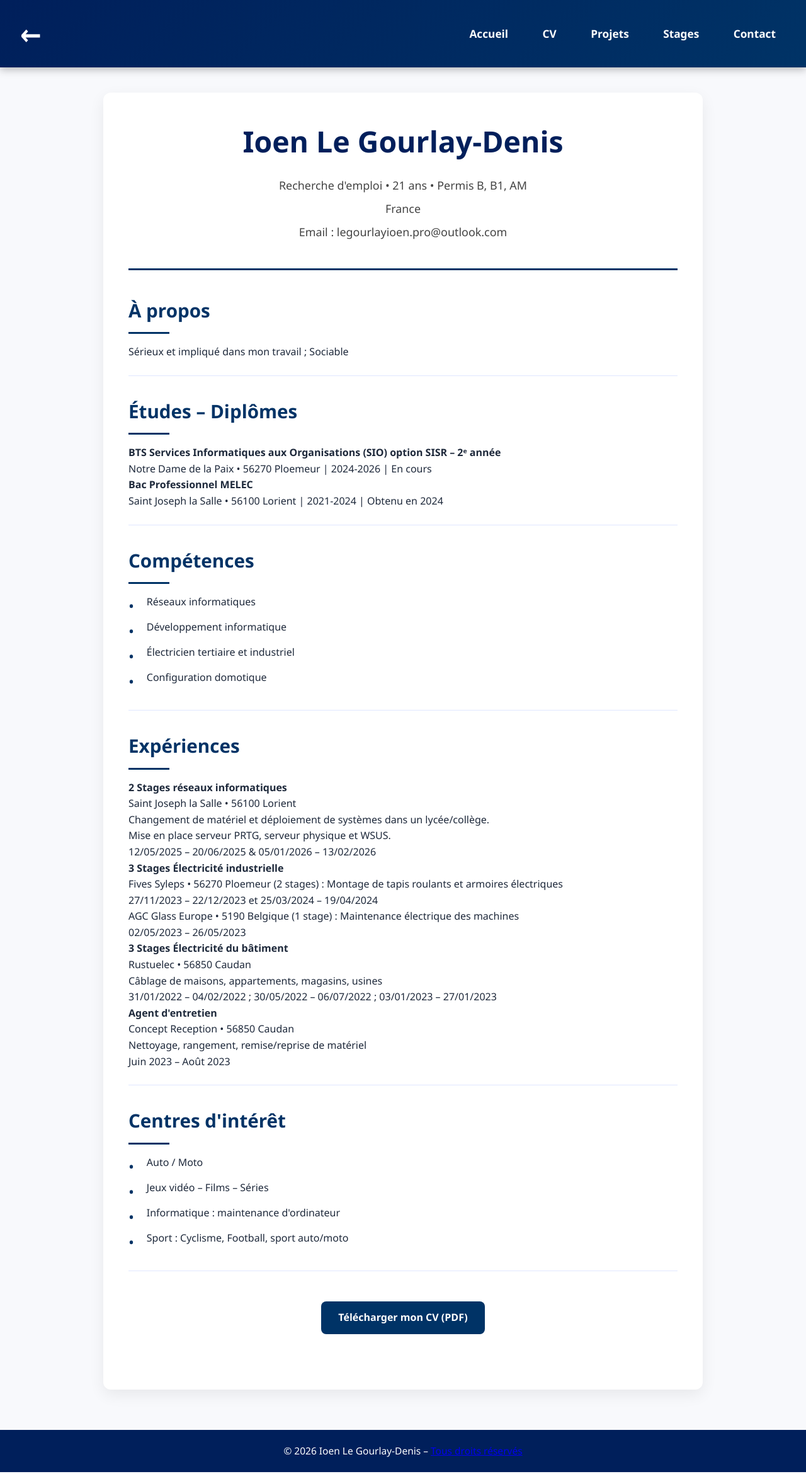
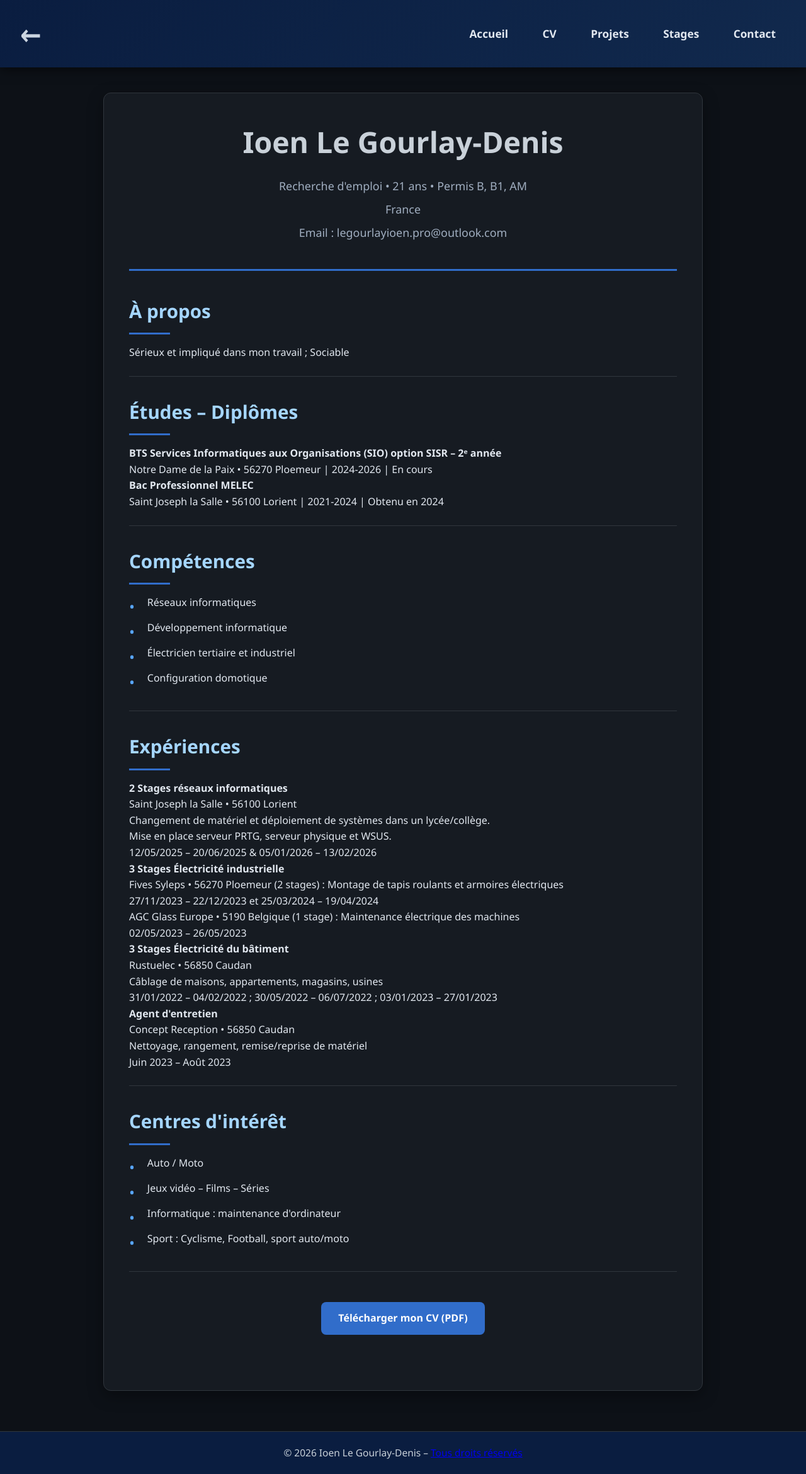
Before and after one commit to IoenLGD/PortFolio-IoenLGD, a plain HTML site: page cv.html in a window 1280 px wide. Shown: the whole page at 63% size. Drawn offline with Linux system fonts and the light colour scheme.

Commit message:
Update styles.css

```diff
--- a/styles.css
+++ b/styles.css
@@ -1,5 +1,5 @@
 /* styles.css - Portfolio Ioen Le Gourlay-Denis - BTS SIO SISR */
-/* Version avant ajout photo - Flèche dans barre bleue - Écart menu réduit - 16 février 2026 */
+/* Version DARK MODE - février 2026 */
 
 * {
     margin: 0;
@@ -9,40 +9,40 @@
 
 body {
     font-family: 'Segoe UI', Tahoma, Geneva, Verdana, sans-serif;
-    background-color: #f8f9fc;
-    color: #1e293b;
+    background-color: #0d1117;          /* GitHub-like dark fond */
+    color: #e2e8f0;                     /* texte principal clair */
     line-height: 1.6;
     min-height: 100vh;
 }
 
-/* Barre bleue du haut */
+/* Barre du haut – version plus sombre */
 header {
-    background: linear-gradient(135deg, #001f5b 0%, #003366 100%);
+    background: linear-gradient(135deg, #0a1d40 0%, #11294d 100%);
     padding: 1.1rem 2rem;
     position: sticky;
     top: 0;
     z-index: 100;
-    box-shadow: 0 4px 12px rgba(0, 0, 0, 0.25);
+    box-shadow: 0 4px 16px rgba(0, 0, 0, 0.5);
     display: flex;
     align-items: center;
     justify-content: space-between;
 }
 
-/* Flèche retour en haut à gauche (dans la barre bleue) */
+/* Flèche retour */
 .back-arrow {
     font-size: 2.8rem;
-    color: white;
+    color: #cbd5e1;
     text-decoration: none;
     font-weight: bold;
     transition: all 0.3s ease;
 }
 
 .back-arrow:hover {
-    color: #bbdefb;
+    color: #93c5fd;
     transform: scale(1.15);
 }
 
-/* Menu aligné à droite */
+/* Menu */
 nav {
     display: flex;
     justify-content: flex-end;
@@ -50,12 +50,12 @@ nav {
 
 nav ul {
     display: flex;
-    gap: 1.4rem;               /* Écart réduit entre Accueil · CV · Projets · Stages · Contact */
+    gap: 1.4rem;
     list-style: none;
 }
 
 nav ul li a {
-    color: white;
+    color: #e2e8f0;
     text-decoration: none;
     font-weight: 600;
     font-size: 1.08rem;
@@ -66,7 +66,7 @@ nav ul li a {
 
 nav ul li a:hover,
 nav ul li a.active {
-    background: rgba(255, 255, 255, 0.15);
+    background: rgba(255, 255, 255, 0.08);
     transform: translateY(-2px);
 }
 
@@ -78,23 +78,24 @@ main {
 }
 
 section {
-    background: white;
+    background: #161b22;               /* fond des cartes */
     padding: 2.5rem;
     border-radius: 12px;
-    box-shadow: 0 8px 24px rgba(0, 0, 0, 0.07);
+    box-shadow: 0 8px 24px rgba(0, 0, 0, 0.35);
     margin-bottom: 3rem;
+    border: 1px solid #30363d;        /* contour léger typique dark mode */
 }
 
 h1 {
-    color: #001f5b;
+    color: #c9d1d9;
     font-size: 2.5rem;
     margin-bottom: 1.4rem;
     padding-bottom: 0.7rem;
-    border-bottom: 4px solid #003366;
+    border-bottom: 4px solid #316dca;  /* bleu plus clair */
 }
 
 h2 {
-    color: #003366;
+    color: #a5d6ff;
     font-size: 1.85rem;
     margin: 2rem 0 1rem;
     position: relative;
@@ -105,13 +106,13 @@ h2::after {
     display: block;
     width: 65px;
     height: 3px;
-    background: #003366;
+    background: #316dca;
     margin-top: 0.7rem;
 }
 
 .btn {
     display: inline-block;
-    background: #003366;
+    background: #316dca;              /* bleu clair */
     color: white;
     padding: 0.85rem 1.7rem;
     text-decoration: none;
@@ -121,9 +122,9 @@ h2::after {
 }
 
 .btn:hover {
-    background: #001f5b;
+    background: #388bfd;
     transform: translateY(-3px);
-    box-shadow: 0 10px 20px rgba(0, 51, 102, 0.25);
+    box-shadow: 0 10px 20px rgba(49, 109, 202, 0.4);
 }
 
 .btn-group {
@@ -135,7 +136,7 @@ h2::after {
 .cv-header {
     text-align: center;
     padding-bottom: 2.2rem;
-    border-bottom: 3px solid #003366;
+    border-bottom: 3px solid #316dca;
     margin-bottom: 2.5rem;
 }
 
@@ -148,13 +149,13 @@ h2::after {
 .cv-header p {
     font-size: 1.12rem;
     margin: 0.5rem 0;
-    color: #444;
+    color: #a0aec0;
 }
 
 .cv-block {
     margin: 2rem 0;
     padding-bottom: 1.5rem;
-    border-bottom: 1px solid #e0e7ff;
+    border-bottom: 1px solid #30363d;
 }
 
 .cv-block:last-child {
@@ -174,7 +175,7 @@ h2::after {
 
 .cv-block ul li::before {
     content: "•";
-    color: #003366;
+    color: #58a6ff;                   /* bleu clair pour les puces */
     position: absolute;
     left: 0;
     font-size: 1.5rem;
@@ -182,11 +183,11 @@ h2::after {
 
 /* Projets / Stages */
 .projet, .stage {
-    background: #f8faff;
+    background: #1f2937;
     padding: 1.8rem;
     border-radius: 10px;
     margin: 1.8rem 0;
-    border-left: 5px solid #003366;
+    border-left: 5px solid #316dca;
 }
 
 .projet h2, .stage h2 {
@@ -196,13 +197,14 @@ h2::after {
 
 /* Blocs code */
 pre {
-    background: #1e293b;
-    color: #e2e8f0;
+    background: #0d1117;
+    color: #c9d1d9;
     padding: 1.3rem;
     border-radius: 9px;
     overflow-x: auto;
     font-size: 0.96rem;
     margin: 1.1rem 0;
+    border: 1px solid #30363d;
 }
 
 code {
@@ -214,20 +216,21 @@ img {
     max-width: 100%;
     border-radius: 9px;
     margin: 1.4rem 0;
-    box-shadow: 0 5px 15px rgba(0,0,0,0.1);
+    box-shadow: 0 5px 15px rgba(0,0,0,0.5);
 }
 
 /* Footer */
 footer {
-    background: #001f5b;
-    color: white;
+    background: #0a1d40;
+    color: #c9d1d9;
     text-align: center;
     padding: 1.3rem;
     margin-top: 4rem;
     font-size: 0.97rem;
+    border-top: 1px solid #30363d;
 }
 
-/* Responsive */
+/* Responsive (inchangé) */
 @media (max-width: 900px) {
     header {
         flex-direction: column;
```
